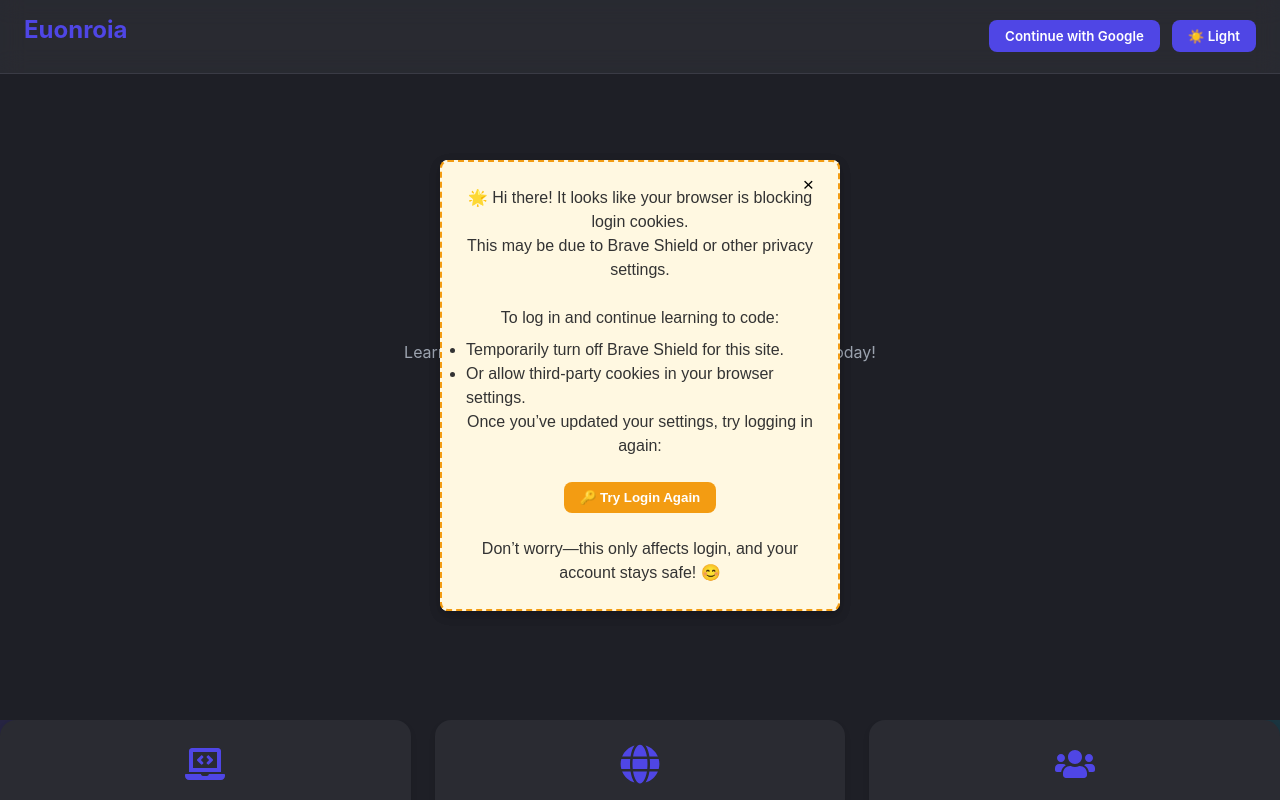
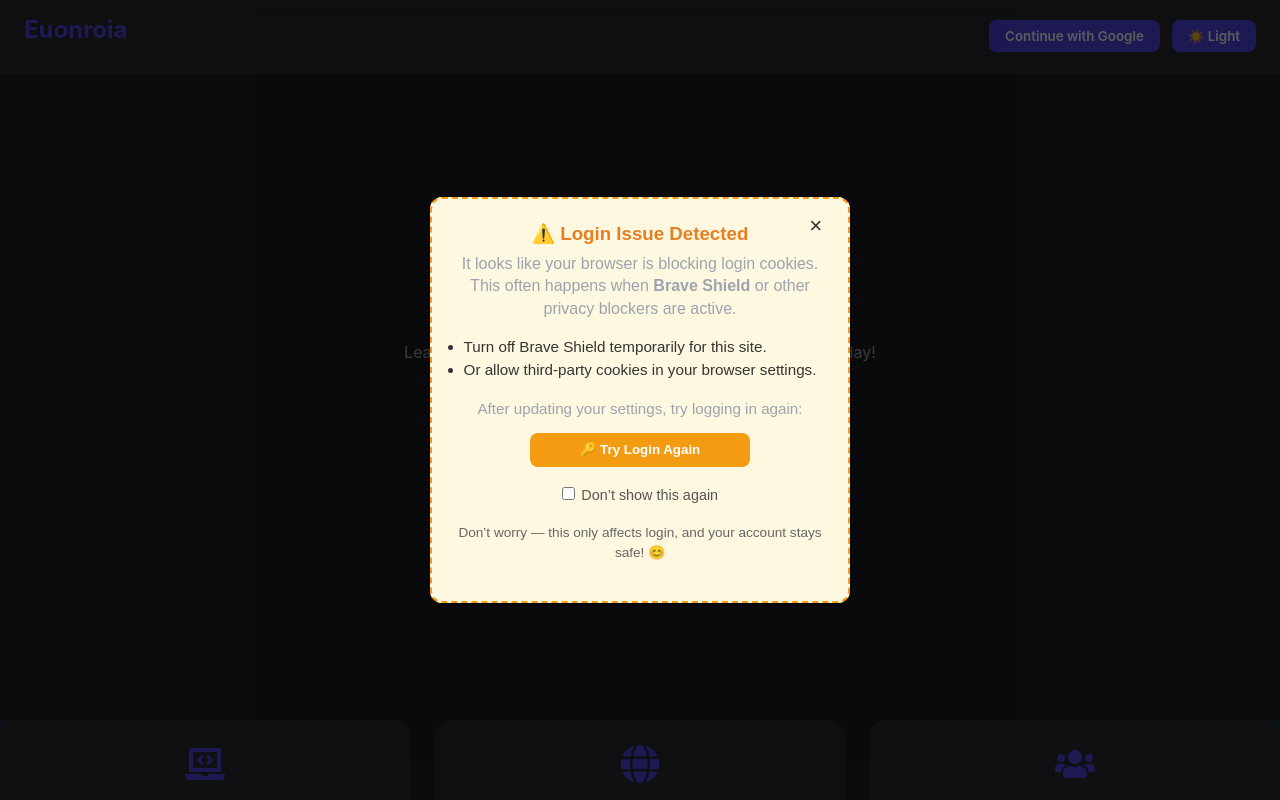
Before and after one commit to euonoia/euonroia, a React (Vite) app in the folder frontend/: page / in a window 1280 px wide. Shown: the top 800 px of the page. Built offline with nearby package versions, Linux system fonts and the light colour scheme; no server answers.

Commit message:
Update LoginWarning.tsx

```diff
--- a/frontend/src/components/messages/LoginWarning.tsx
+++ b/frontend/src/components/messages/LoginWarning.tsx
@@ -1,4 +1,3 @@
-// src/components/LoginWarning.tsx
 import { useEffect, useState } from "react";
 import { checkThirdPartyCookies } from "../../utils/checkCookies";
 import { useUser } from "../../context/UserContext";
@@ -6,9 +5,17 @@
 export default function LoginWarning() {
   const { signInWithGoogle } = useUser();
   const [blocked, setBlocked] = useState(false);
-  const [visible, setVisible] = useState(true);
+  const [visible, setVisible] = useState(false);
+  const [neverShow, setNeverShow] = useState(false);
 
   useEffect(() => {
+    // Check if the user already chose "never show again"
+    const userPref = localStorage.getItem("hideLoginWarning");
+    if (userPref === "true") {
+      setNeverShow(true);
+      return;
+    }
+
     let interval: number;
 
     const check = async () => {
@@ -19,84 +26,128 @@
         clearInterval(interval);
       } else {
         setBlocked(true);
+        setVisible(true);
       }
     };
 
     // Initial check
     check();
 
-    // Poll every 3 seconds in case user toggles Brave Shield or privacy settings
+    // Poll every 3 seconds in case Brave Shield or privacy settings change
     interval = window.setInterval(check, 3000);
 
     return () => clearInterval(interval);
   }, []);
 
-  if (!blocked || !visible) return null;
+  const handleClose = () => {
+    setVisible(false);
+    if (neverShow) {
+      localStorage.setItem("hideLoginWarning", "true");
+    }
+  };
+
+  if (!blocked || !visible || neverShow) return null;
 
   return (
     <div
       style={{
         position: "fixed",
-        top: "20%",
-        left: "50%",
-        transform: "translateX(-50%)",
-        maxWidth: "400px",
-        padding: "1.5rem",
+        top: 0,
+        left: 0,
+        width: "100%",
+        height: "100%",
+        backgroundColor: "rgba(0, 0, 0, 0.4)",
+        display: "flex",
+        alignItems: "center",
+        justifyContent: "center",
+        zIndex: 9999,
+        padding: "1rem",
+        boxSizing: "border-box",
+      }}
+    >
+      <div
+        style={{
+          position: "relative",
+          width: "100%",
+          maxWidth: "420px",
+          backgroundColor: "#fff8e1",
           border: "2px dashed #f39c12",
-        backgroundColor: "#fff8e1",
-        borderRadius: "0.5rem",
+          borderRadius: "0.75rem",
+          padding: "1.5rem 1.25rem",
           textAlign: "center",
           fontFamily: "Arial, sans-serif",
           color: "#333",
-        zIndex: 9999,
-        boxShadow: "0 4px 12px rgba(0,0,0,0.15)",
+          boxShadow: "0 4px 12px rgba(0,0,0,0.2)",
+          overflowY: "auto",
+          maxHeight: "90vh", // makes sure modal scrolls properly on small screens
         }}
       >
         {/* Close Button */}
         <button
-        onClick={() => setVisible(false)}
+          onClick={handleClose}
           style={{
             position: "absolute",
-          top: "0.25rem",
-          right: "0.5rem",
+            top: "0.4rem",
+            right: "0.6rem",
             background: "transparent",
             border: "none",
-          fontSize: "1.2rem",
+            fontSize: "1.4rem",
             cursor: "pointer",
+            color: "#333",
           }}
           aria-label="Close warning"
         >
           ×
         </button>
 
-      🌟 Hi there! It looks like your browser is blocking login cookies.
-      <br />
-      This may be due to Brave Shield or other privacy settings.
-      <br /><br />
-      To log in and continue learning to code:
-      <ul style={{ textAlign: "left", display: "inline-block", marginTop: "0.5rem" }}>
-        <li>Temporarily turn off Brave Shield for this site.</li>
+        <h3 style={{ marginBottom: "0.5rem", color: "#e67e22" }}>⚠️ Login Issue Detected</h3>
+        <p style={{ margin: "0.5rem 0 1rem", lineHeight: 1.4 }}>
+          It looks like your browser is blocking login cookies.
+          This often happens when <strong>Brave Shield</strong> or other privacy blockers are active.
+        </p>
+
+        <ul style={{ textAlign: "left", display: "inline-block", fontSize: "0.95rem", lineHeight: "1.5" }}>
+          <li>Turn off Brave Shield temporarily for this site.</li>
           <li>Or allow third-party cookies in your browser settings.</li>
         </ul>
-      <br />
-      Once you’ve updated your settings, try logging in again:
-      <br /><br />
+
+        <p style={{ margin: "1rem 0 0.75rem", fontSize: "0.95rem" }}>
+          After updating your settings, try logging in again:
+        </p>
+
         <button
           onClick={signInWithGoogle}
           style={{
-          padding: "0.5rem 1rem",
+            padding: "0.6rem 1.2rem",
             borderRadius: "0.5rem",
             border: "none",
             backgroundColor: "#f39c12",
             color: "#fff",
+            fontWeight: "bold",
             cursor: "pointer",
-          fontWeight: "bold",
+            width: "100%",
+            maxWidth: "220px",
           }}
         >
           🔑 Try Login Again
         </button>
-      <br /><br />
-      Don’t worry—this only affects login, and your account stays safe! 😊
+
+        <div style={{ marginTop: "1rem" }}>
+          <label style={{ fontSize: "0.9rem", color: "#555" }}>
+            <input
+              type="checkbox"
+              checked={neverShow}
+              onChange={(e) => setNeverShow(e.target.checked)}
+              style={{ marginRight: "0.4rem" }}
+            />
+            Don’t show this again
+          </label>
+        </div>
+
+        <p style={{ fontSize: "0.85rem", color: "#666", marginTop: "1rem" }}>
+          Don’t worry — this only affects login, and your account stays safe! 😊
+        </p>
+      </div>
     </div>
   );
 }
```
Lines whose indentation alone changed are shown as unchanged.
